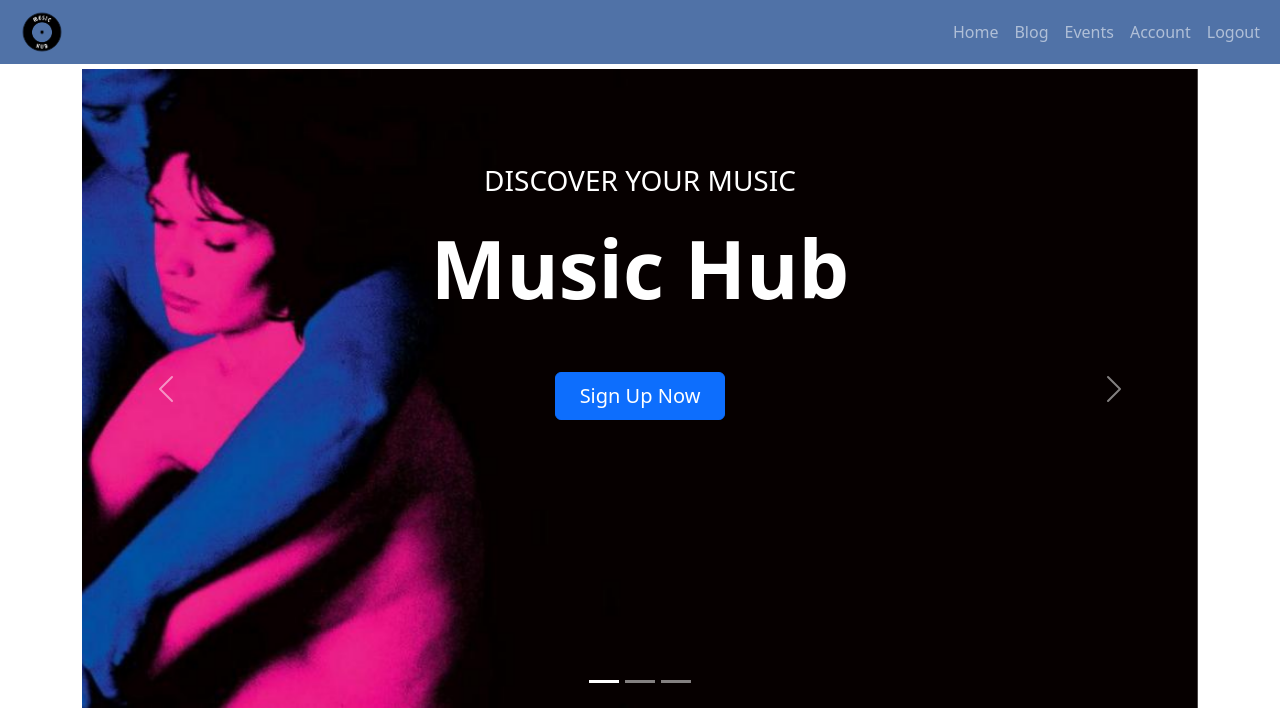
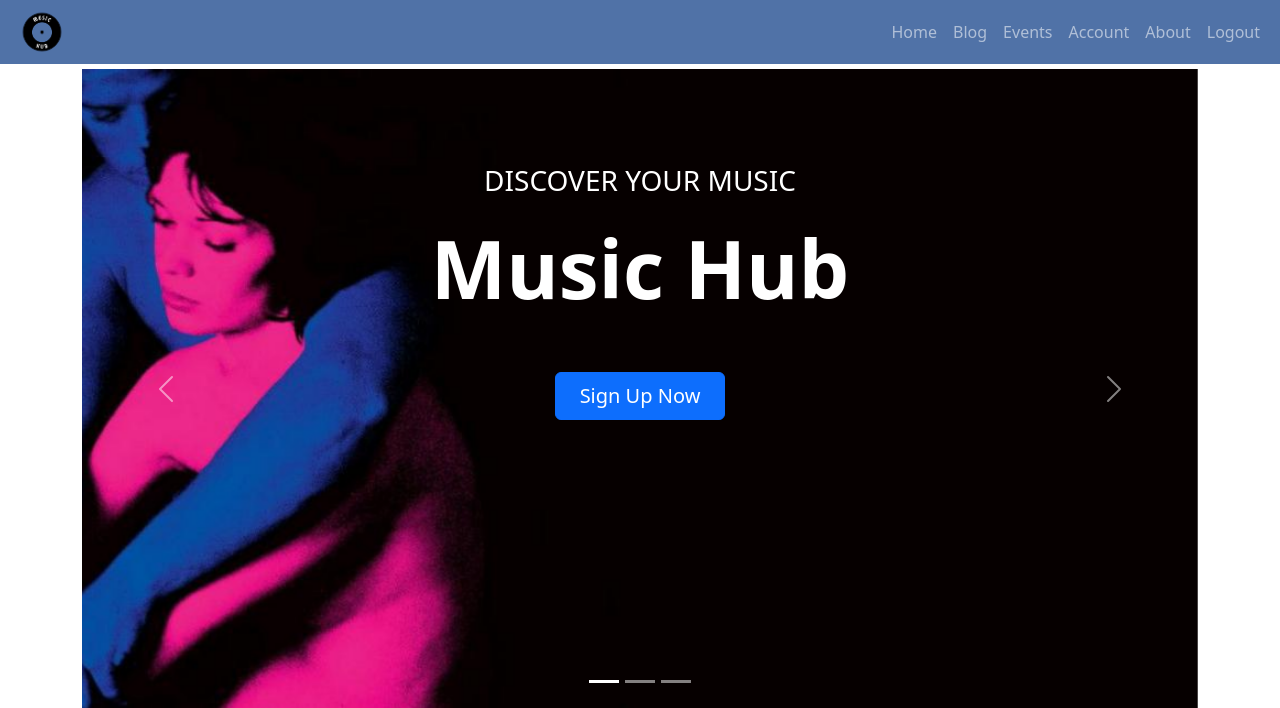
Before and after one commit to danettp/Website_Project_V8, a Flask app: page /home in a window 1280 px wide. Shown: the top 708 px of the page. Run offline with Flask 3, Linux system fonts and the light colour scheme; a user stored in the database is signed in; some libraries are stand-ins or nearby versions.

Commit message:
replaced images

```diff
--- /dev/null
+++ b/website/templates/about.html
@@ -0,0 +1,3 @@
+{% extends "base.html" %} {% block title %}About{% endblock %} {% block content %}
+
+{% endblock %}
--- a/website/templates/base.html
+++ b/website/templates/base.html
@@ -50,6 +50,7 @@
             <li><a class="nav-item nav-link" href="/blog">Blog</a></li>
             <a class="nav-item nav-link" href="/events">Events</a>
             <a class="nav-item nav-link" href="/account">Account</a>
+            <a class="nav-item nav-link" href="/about">About</a>
             <a class="nav-item nav-link" href="/logout">Logout</a>
             {% else %}
             <a class="nav-item nav-link" href="/login">Login</a>
--- a/website/templates/home.html
+++ b/website/templates/home.html
@@ -115,7 +115,7 @@
         <p class="lead">At Music Hub, our blog isn't just a one-way street. Discover fresh perspectives on your favorite artists and albums. Be part of something bigger as you connect with fellow music lovers from around the globe. </p>
       </div>
       <div class="col-md-5 order-md-1">
-        <img src="../static/assets/taylorswift.png" alt="Taylor Swift" width="100%">
+        <img src="../static/assets/or.jpg" alt="Olivia Rodrigo" width="100%">
 
       </div>
     </div>
--- a/website/views.py
+++ b/website/views.py
@@ -32,6 +32,12 @@ def events():
     # Query all posts from the database
     posts = Post.query.all()
     return render_template("events.html", user=current_user, posts=posts)
+
+@views.route("/about")
+def about():
+    # Query all posts from the database
+    posts = Post.query.all()
+    return render_template("about.html", user=current_user, posts=posts)
 
 # Route for creating a post
 @views.route("/create-post", methods=['GET', 'POST'])
```
Also changed, not shown: website/static/assets/or.jpg (added), website/static/styles.css (line endings or trailing spaces).
